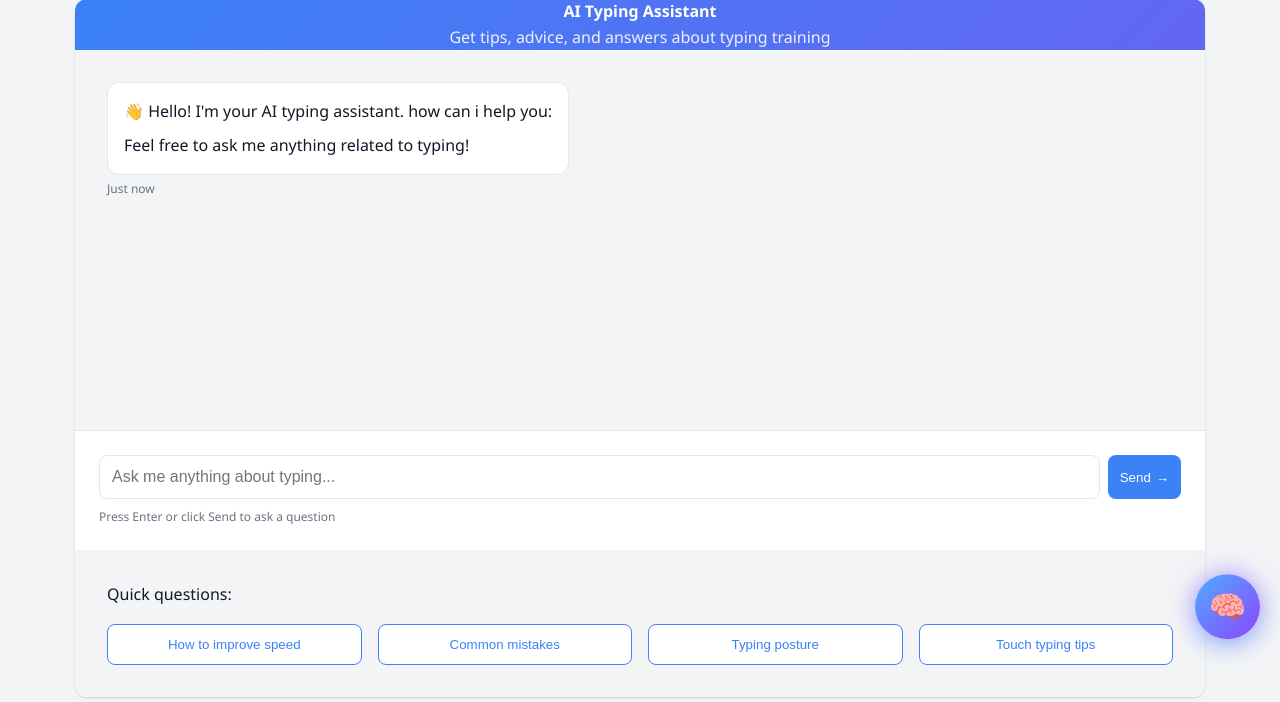
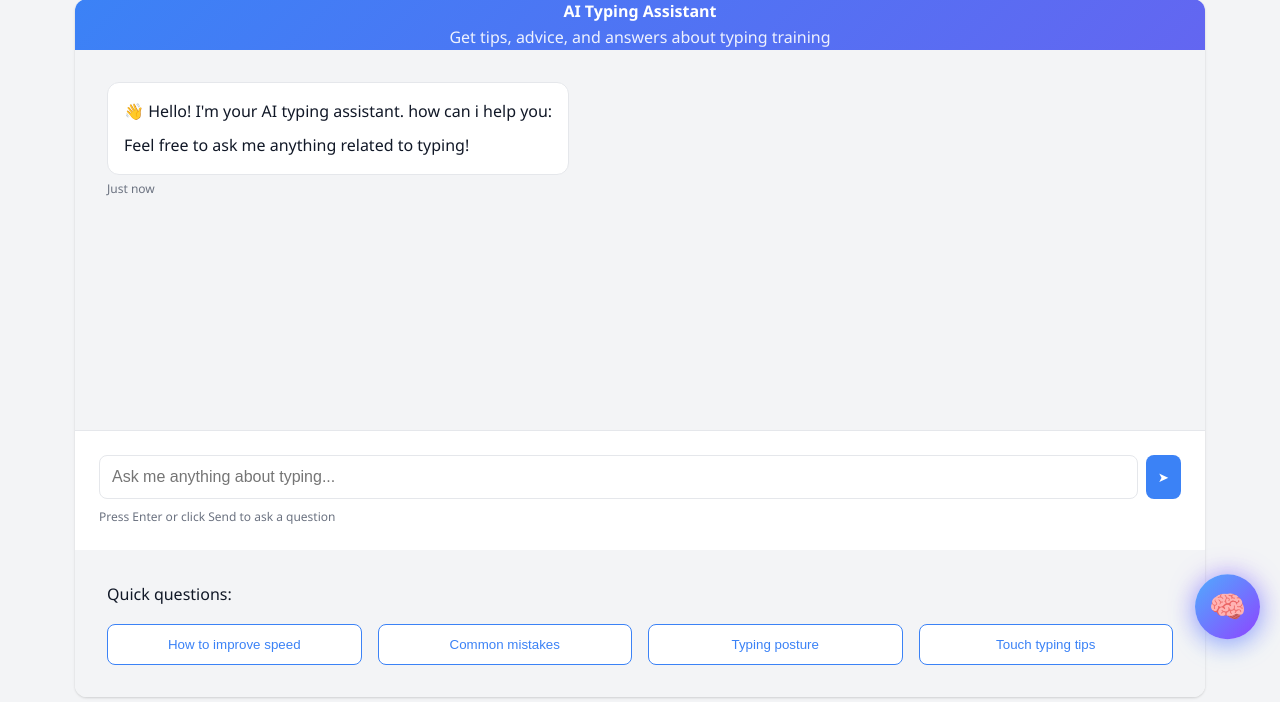
Before and after one commit to komezimihigo/SwiftType-, a Flask app: page /chat/ in a window 1280 px wide. Shown: the part 138-840 px from the top of the page. Run offline with Flask 3, Linux system fonts and the light colour scheme; a user stored in the database is signed in; data comes from the database, SQL or seed files in the repository; data that the repository does not hold is empty.

Commit message:
Update send button icon in chat template

```diff
--- a/templates/chat.html
+++ b/templates/chat.html
@@ -48,8 +48,8 @@
                         autocomplete="off"
                     >
                     <button id="sendBtn" class="send-btn">
-                        <span>Send</span>
-                        <span class="send-icon">→</span>
+                        <span>➤</span>
+
                     </button>
                 </div>
                 <div id="chatError" class="alert alert-error" style="display:none;"></div>
```
